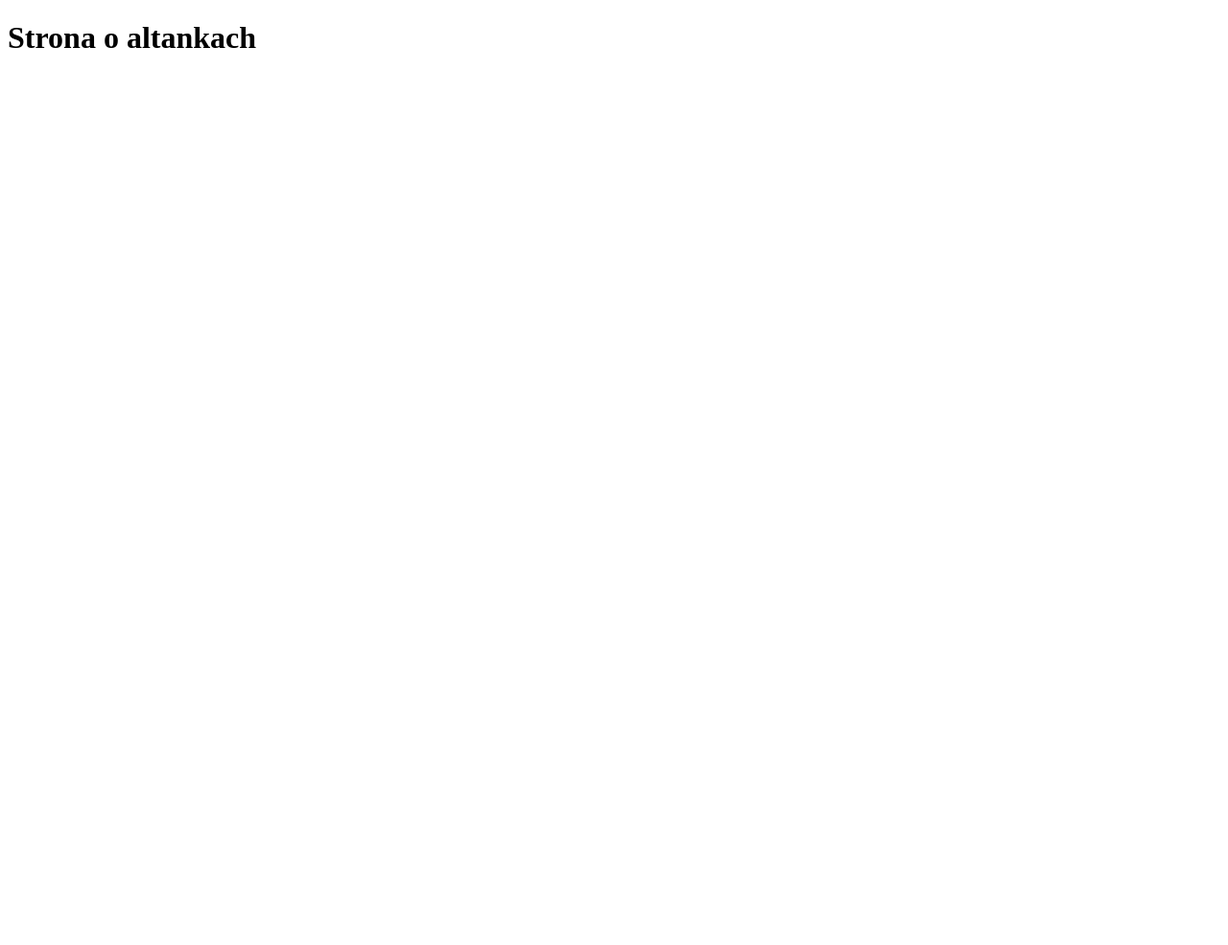
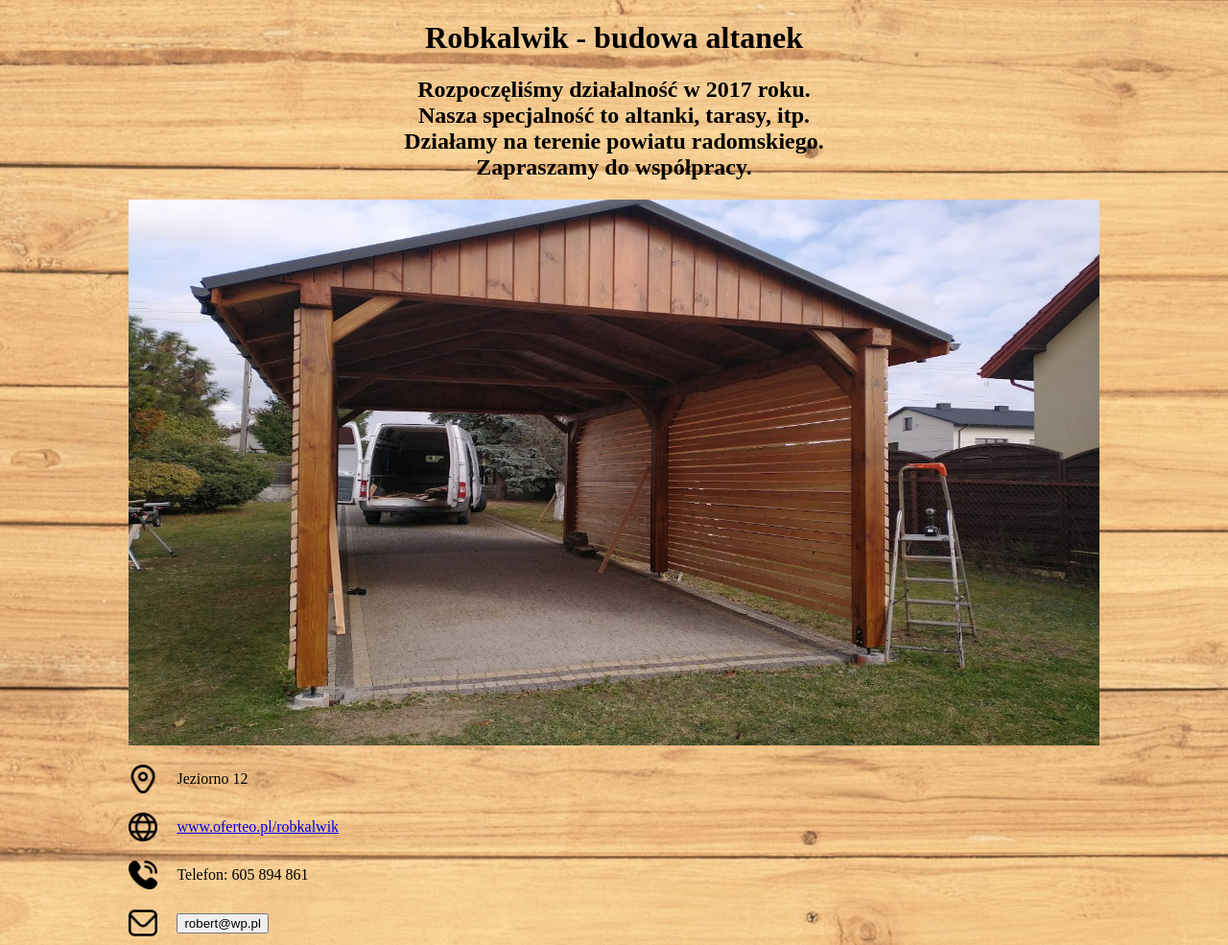
Before and after one commit to BartekFirlej/Altankaa, a plain HTML site: page index.html in a window 1280 px wide. Shown: the whole page at 96% size. Before the commit the page ends 800 px from the top, so only its background shows below. Drawn offline with Linux system fonts and the light colour scheme.

Commit message:
second commit

```diff
--- a/index.html
+++ b/index.html
@@ -1,9 +1,39 @@
 <!DOCTYPE html>
 <html>
     <head>
-
+        <meta charset="UTF-8">
+        <title>Altanki</title>
+        <link rel="stylesheet" type="text/css" href="style.css">
     </head>
     <body>
-        <h1>Strona o altankach</h1>
+        <div id="main">
+            <div id="title">
+                <h1>Robkalwik - budowa altanek</h1>
+                <h2>
+                    Rozpoczęliśmy działalność w 2017 roku.<br/>
+                    Nasza specjalność to altanki, tarasy, itp.<br/>
+                    Działamy na terenie powiatu radomskiego.<br/>
+                    Zapraszamy do współpracy.
+                </h2>
+            </div>
+            <div id="photos">
+                    <img src="1.jpg" onclick="change()" id="photo">
+            </div>
+            <div id="contact">
+                    <div id="localisation">
+                        <img src="lokalizacja.png"> <span>Jeziorno 12</span>
+                    </div>
+                    <div id="page">
+                        <img src="strona.png"> <span><a href="https://www.oferteo.pl/robkalwik/firma/4256323" target="_blank">www.oferteo.pl/robkalwik</a></span>
+                    </div>
+                    <div id="phone">
+                        <img src="tel.png"> <span>Telefon: 605 894 861</span>
+                    </div>
+                    <div id="mail">
+                        <img src="mail.png"> <span><form action="mailto:robert@wp.pl"><input type="submit" value="robert@wp.pl"></form></span>
+                    </div>
+            </div>
+        </div>
+        <script src="script.js"></script>
     </body>
 </html>
--- /dev/null
+++ b/script.js
@@ -0,0 +1,11 @@
+let count = 1;
+function change(){
+    let photo = document.querySelector("#photo")
+    if(count==3){
+        photo.src=`1.jpg`
+        count=1
+    }else{
+        photo.src=`${count+1}.jpg`
+        count++
+    }
+}
--- /dev/null
+++ b/style.css
@@ -0,0 +1,41 @@
+body{
+    background-image: url("tlo.jpg");
+}
+#main{
+    margin: auto;
+    width: 80%;
+}
+#title{
+    text-align:center;
+}
+#photos{
+    position: relative;
+    padding-bottom: 56.25%;
+    height: 0;
+    overflow: hidden;
+    cursor: grab;
+}
+#photos img{
+    position: absolute;
+    top: 0;
+    left: 0;
+    width: 100%;
+    height: 100%;
+}
+h1{
+    text-align: center;
+}
+#contact div{
+    display: flex;
+    align-items: center;
+    font-size:16px;
+    height:30px;
+    margin-top:2%;
+}
+#contact div img{
+    height:30px;
+}
+
+#contact div span{
+    padding-left: 20px;
+}
```
Also changed, not shown: 1.jpg (added), 2.jpg (added), 3.jpg (added), lokalizacja.png (added), mail.png (added), strona.png (added), tel.png (added), tlo.jpg (added), 1 other file.
